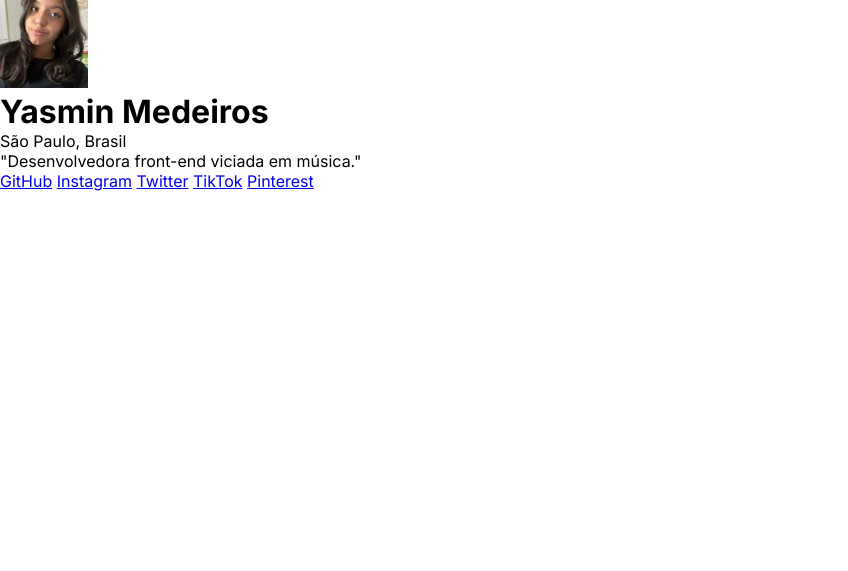
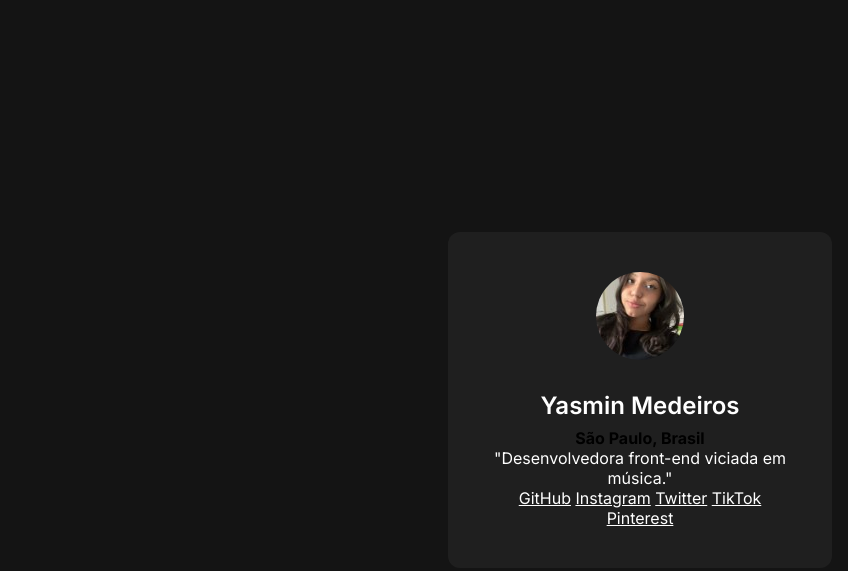
Before and after one commit to tzyaws/meus-links, a plain HTML site: page index.html in a window 1280 px wide. Shown: the whole page, without its empty margins (0-848 px from the left). Drawn offline with Linux system fonts and the light colour scheme.

Commit message:
continuação do desenvolvimento do CSS e alteração de um paragrafo do HTML para strong

```diff
--- a/index.html
+++ b/index.html
@@ -12,7 +12,7 @@
     <div>
         <img src="./image.jpg" alt="imagem da criadora da pagina de links, yasmin medeiros">
         <h1>Yasmin Medeiros</h1>
-        <p>São Paulo, Brasil</p>
+        <strong>São Paulo, Brasil</strong>
 
         <p>"Desenvolvedora front-end viciada em música."</p>
 
--- a/style.css
+++ b/style.css
@@ -4,3 +4,35 @@
     box-sizing: border-box;
     font-family: "Inter", sans-serif;
 }
+
+body {
+    background-color: #141414;
+    height: 100vh;
+    display: flex;
+    justify-content: center;
+    align-items: center;
+}
+
+div {
+    background-color: #1F1F1F;
+    width: 384px;
+    padding: 40px;
+    text-align: center;
+    border-radius: 12px;
+}
+
+h1, p, a {
+    color: #fff;
+}
+
+div img {
+    border-radius: 50%;
+    margin-bottom: 24px;
+}
+
+div h1 {
+    font-size: 24px;
+    line-height: 36px;
+    font-weight: 600;
+    margin-bottom: 4px;
+}
```
